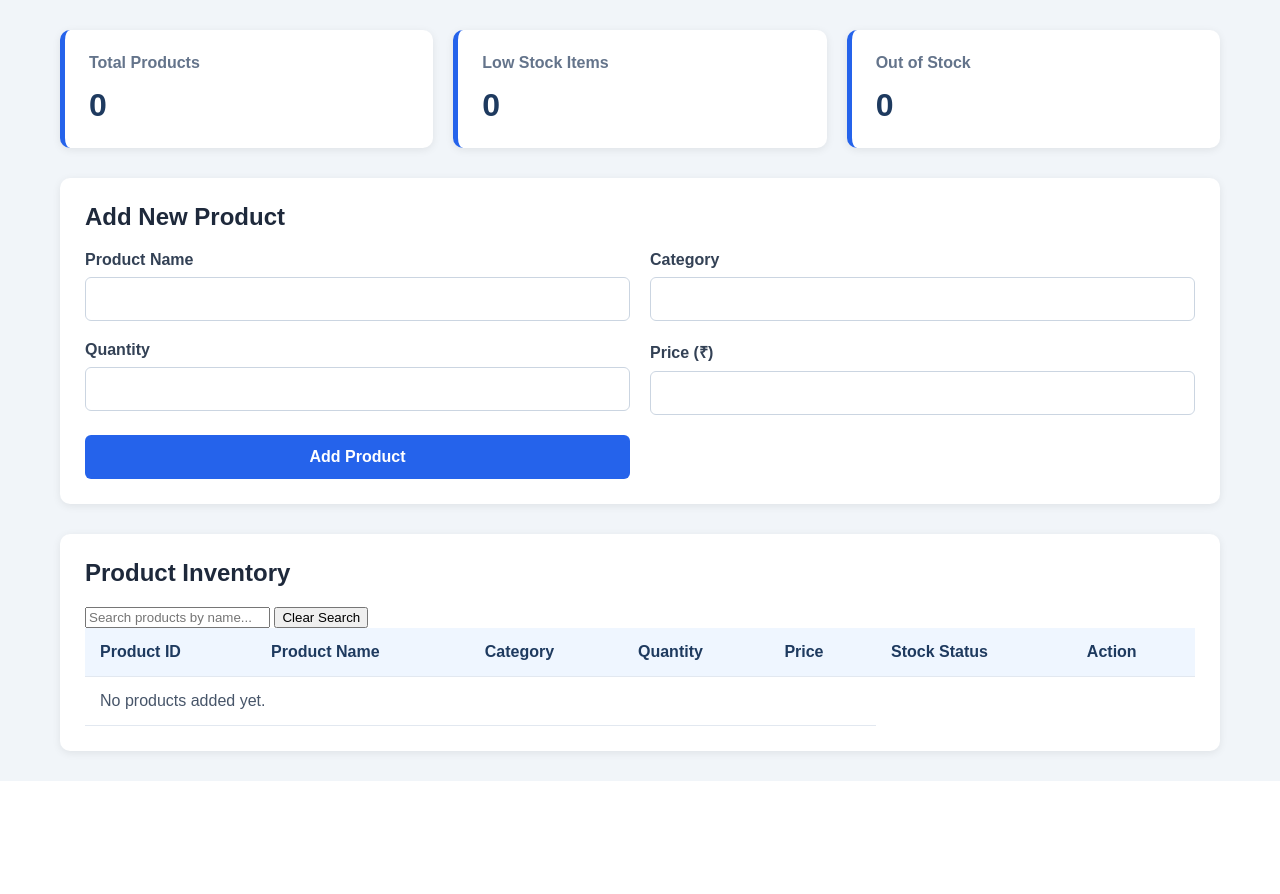
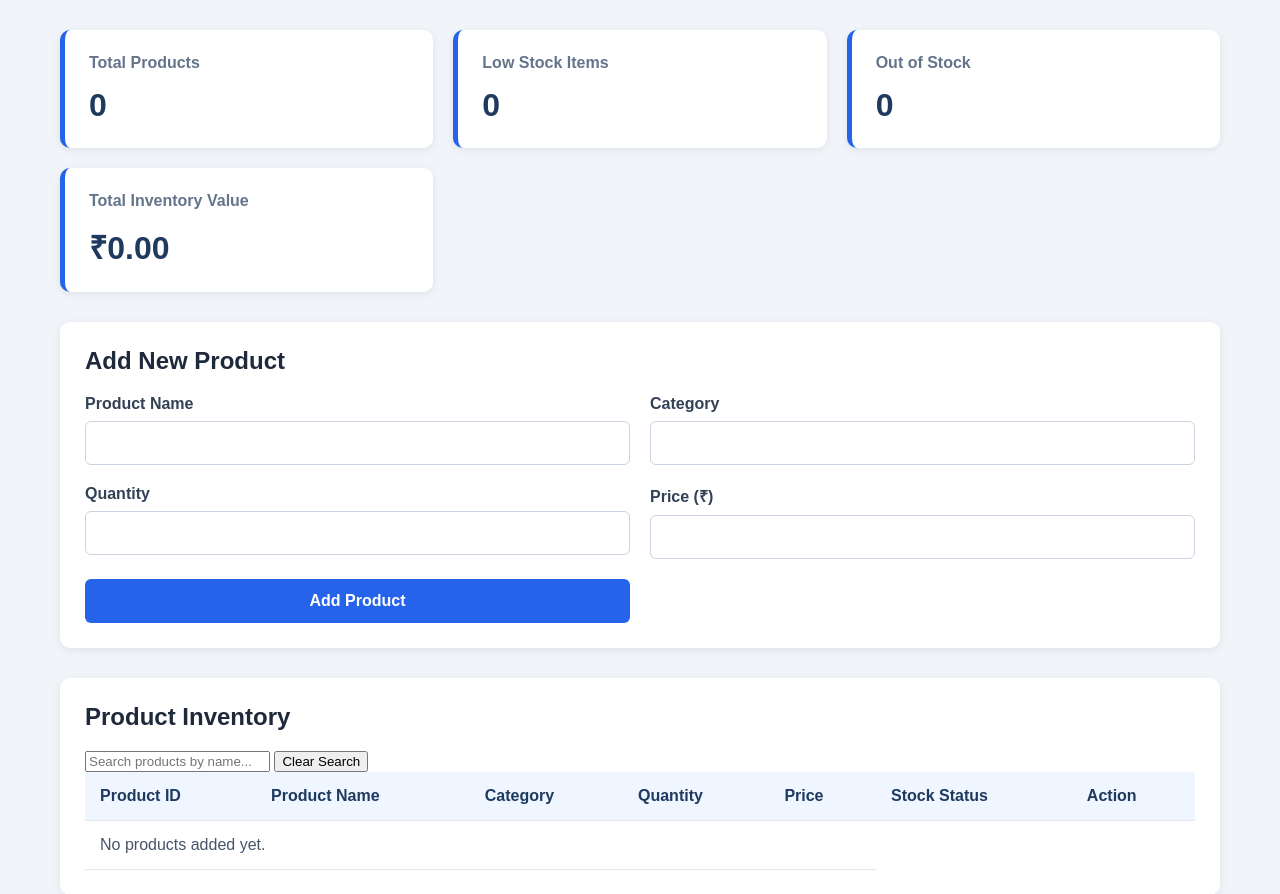
Before and after one commit to amanyadaav026/invantory-management-system, a Flask app: page / in a window 1280 px wide. Shown: the part 110-1004 px from the top of the page. Before the commit the page ends 891 px from the top, so only its background shows below. Run offline with Flask 3, Linux system fonts and the light colour scheme; data that the repository does not hold is empty.

Commit message:
Add total inventory value to dashboard

```diff
--- a/app.py
+++ b/app.py
@@ -36,6 +36,10 @@ def home():
     total_products = len(products)
     low_stock = sum(1 for product in products if 0 < product["quantity"] <= 5)
     out_of_stock = sum(1 for product in products if product["quantity"] == 0)
+    total_inventory_value = sum(
+        product["quantity"] * product["price"]
+        for product in products
+    )
 
     conn.close()
 
@@ -44,7 +48,8 @@ def home():
         products=products,
         total_products=total_products,
         low_stock=low_stock,
-        out_of_stock=out_of_stock
+        out_of_stock=out_of_stock,
+        total_inventory_value=total_inventory_value
     )
 
 
--- a/templates/index.html
+++ b/templates/index.html
@@ -37,6 +37,11 @@
             <div class="card">
                 <h3>Out of Stock</h3>
                 <p id="out-of-stock">{{ out_of_stock }}</p>
+            </div>
+
+            <div class="card">
+                <h3>Total Inventory Value</h3>
+                <p id="inventory-value">₹{{ "%.2f"|format(total_inventory_value) }}</p>
             </div>
         </section>
 
```
